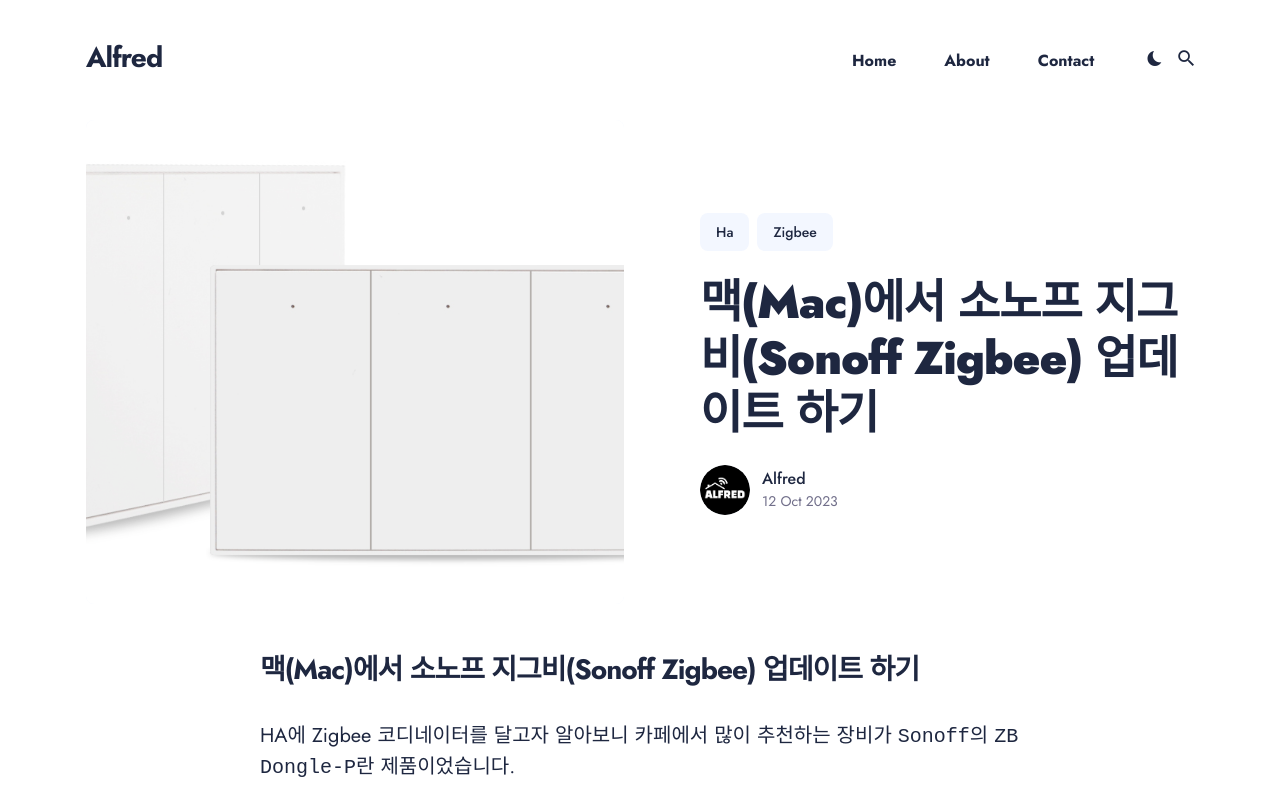
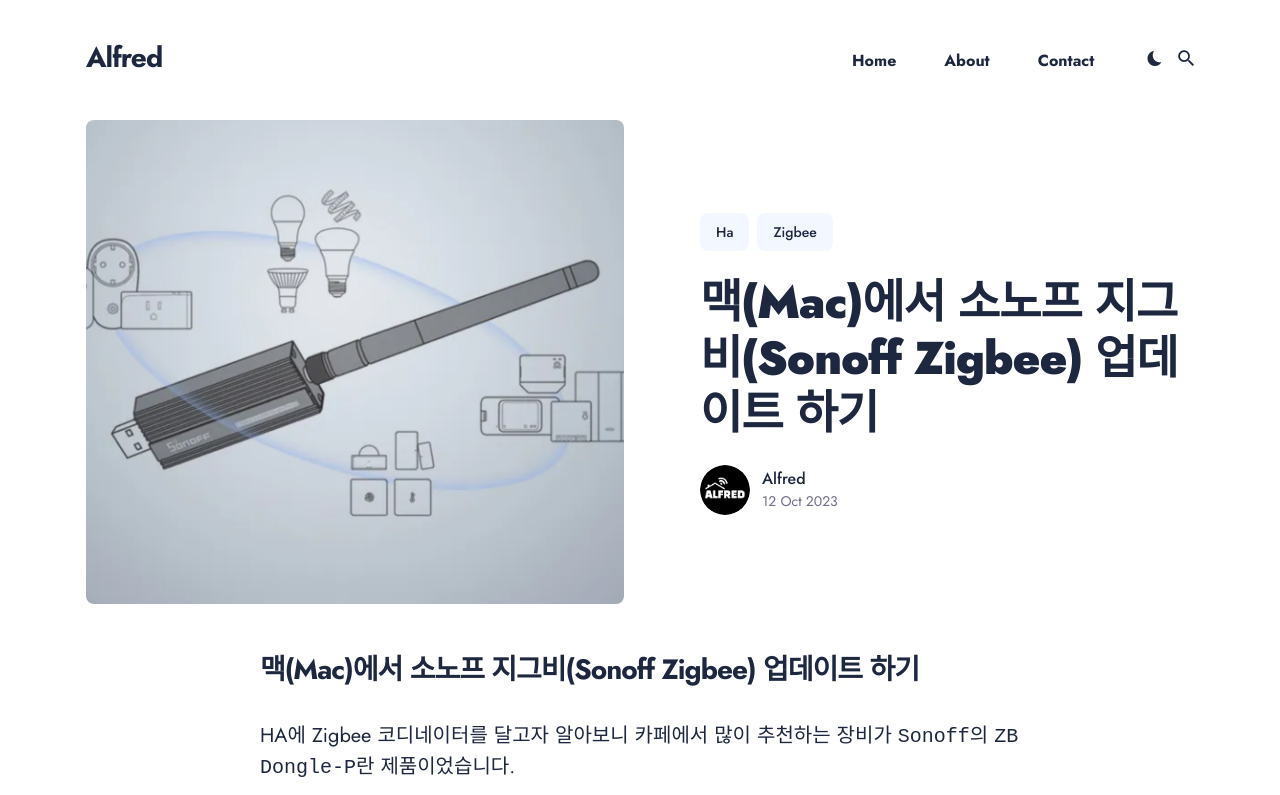
Before and after one commit to alfred-byjw/alfred-byjw.github.com, a Jekyll site: the page built from _posts/2023-10-14-Sonoff-Update-On-Mac.md, in a window 1280 px wide. Shown: the top 795 px of the page. Built offline with Jekyll 4.4.1, drawn with Linux system fonts in a browser that asks for light colours; nearby versions of some CDN libraries; grey boxes are pictures that could not be loaded.

Commit message:
포스팅

```diff
--- a/_posts/2023-10-14-Sonoff-Update-On-Mac.md
+++ b/_posts/2023-10-14-Sonoff-Update-On-Mac.md
@@ -3,7 +3,7 @@
 title: "맥(Mac)에서 소노프 지그비(Sonoff Zigbee) 업데이트 하기"
 description: "맥(Mac)에서 소노프 지그비(Sonoff Zigbee) 업데이트 하기"
 date:   2023-10-12 15:01:35 +0300
-image:  '/images/zemismart.png'
+image:  '/images/sonoff.png'
 tags:   [ha, zigbee]
 ---
 
```
Also changed, not shown: images/sonoff.png (added).
